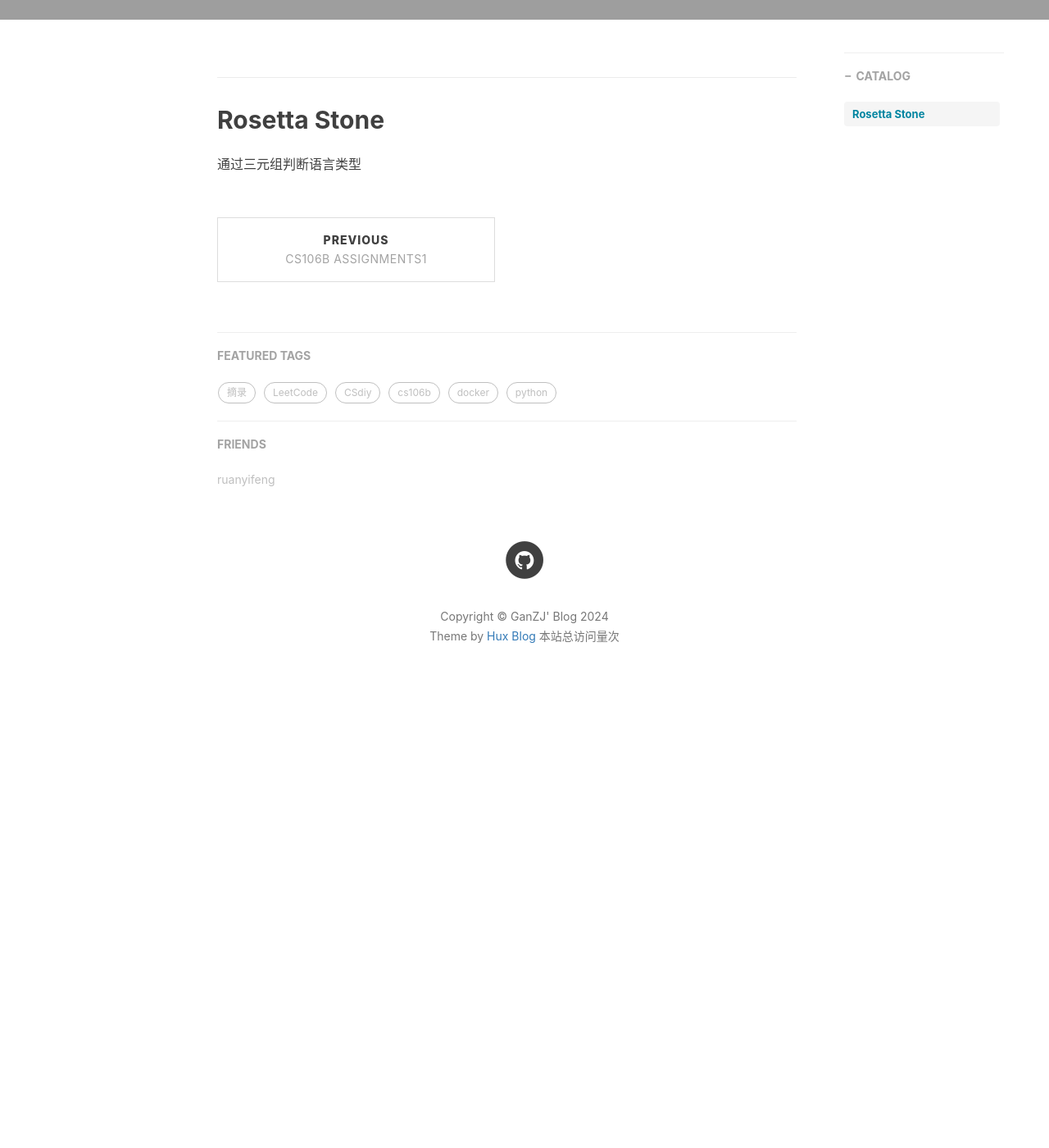
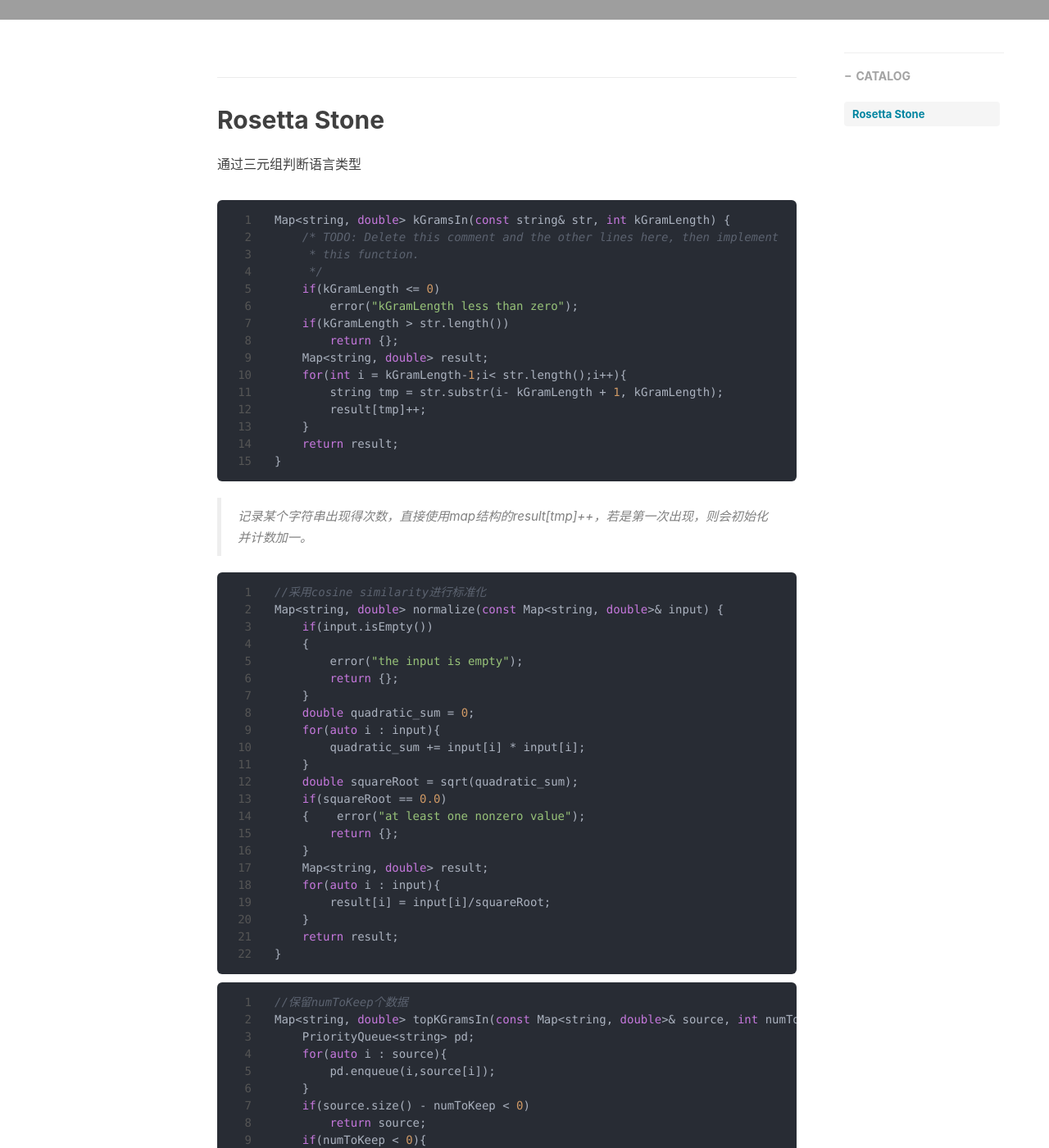
Before and after one commit to Lhrek/Lhrek.github.io, a Jekyll site: the page built from _posts/2024-6-4-cs106b_assignments2.md, in a window 1280 px wide and 1400 px high, scrolled down 499 px. Shown: the whole window at 82% size. Built offline with Jekyll 4.4.1, drawn with Linux system fonts in a browser that asks for light colours; nearby versions of some CDN libraries; comment, search, counter and statistics services are not loaded; before the commit the page ends 1379 px from its top, so only the background shows below that; some of the changed text lies outside the part shown; grey boxes are pictures that could not be loaded.

Commit message:
mac commit

````diff
--- a/_config.yml
+++ b/_config.yml
@@ -74,7 +74,7 @@
 
 # Sidebar settings
 sidebar: true # whether or not using Sidebar.
-sidebar-about-description: " 我与我周旋久 宁作我 <br> "
+sidebar-about-description: "你要为喜欢的事奔跑，走路真的来不及  <br> "
 sidebar-avatar: /img/avatar.jpg # use absolute URL, seeing it's used in both `/` and `/about/`
 
 # Featured Tags
--- a/_posts/2024-6-4-cs106b_assignments2.md
+++ b/_posts/2024-6-4-cs106b_assignments2.md
@@ -13,3 +13,86 @@
 ## Rosetta Stone
 
 通过三元组判断语言类型
+
+```cpp
+Map<string, double> kGramsIn(const string& str, int kGramLength) {
+    /* TODO: Delete this comment and the other lines here, then implement
+     * this function.
+     */
+    if(kGramLength <= 0)
+        error("kGramLength less than zero");
+    if(kGramLength > str.length())
+        return {};
+    Map<string, double> result;
+    for(int i = kGramLength-1;i< str.length();i++){
+        string tmp = str.substr(i- kGramLength + 1, kGramLength);
+        result[tmp]++;
+    }
+    return result;
+}
+```
+
+> 记录某个字符串出现得次数，直接使用map结构的result[tmp]++，若是第一次出现，则会初始化并计数加一。
+
+
+
+```cpp
+//采用cosine similarity进行标准化
+Map<string, double> normalize(const Map<string, double>& input) {
+    if(input.isEmpty())
+    {
+        error("the input is empty");
+        return {};
+    }
+    double quadratic_sum = 0;
+    for(auto i : input){
+        quadratic_sum += input[i] * input[i];
+    }
+    double squareRoot = sqrt(quadratic_sum);
+    if(squareRoot == 0.0)
+    {    error("at least one nonzero value");
+        return {};
+    }
+    Map<string, double> result;
+    for(auto i : input){
+        result[i] = input[i]/squareRoot;
+    }
+    return result;
+}
+```
+
+```cpp
+//保留numToKeep个数据
+Map<string, double> topKGramsIn(const Map<string, double>& source, int numToKeep) {
+    PriorityQueue<string> pd;
+    for(auto i : source){
+        pd.enqueue(i,source[i]);
+    }
+    if(source.size() - numToKeep < 0)
+        return source;
+    if(numToKeep < 0){
+        error("numToKeep is negative");
+        return {};
+    }
+    for(int i = 0; i < source.size() - numToKeep; i++){
+        pd.dequeue();
+    }
+    Map<string, double> result;
+    while(!pd.isEmpty()){
+        string temp = pd.dequeue();
+        result[temp] = source[temp];
+    }
+    return result;
+}
+```
+
+```cpp
+//计算两个频率列表的相似度
+double cosineSimilarityOf(const Map<string, double>& lhs, const Map<string, double>& rhs) {
+    double res = 0.0;
+    for(auto i : lhs){
+        res +=  lhs[i]*rhs[i];
+    }
+    return res;
+}
+```
````
